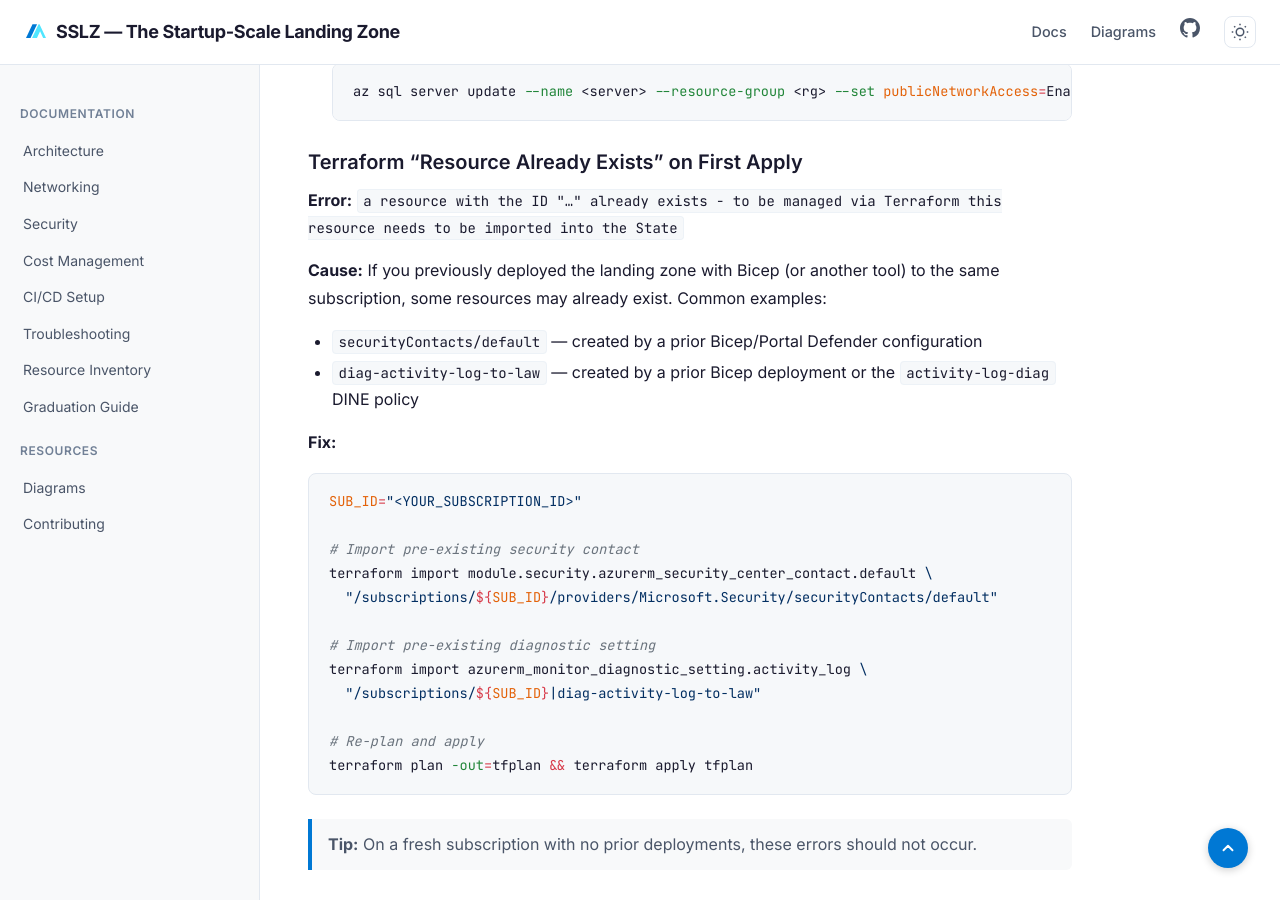
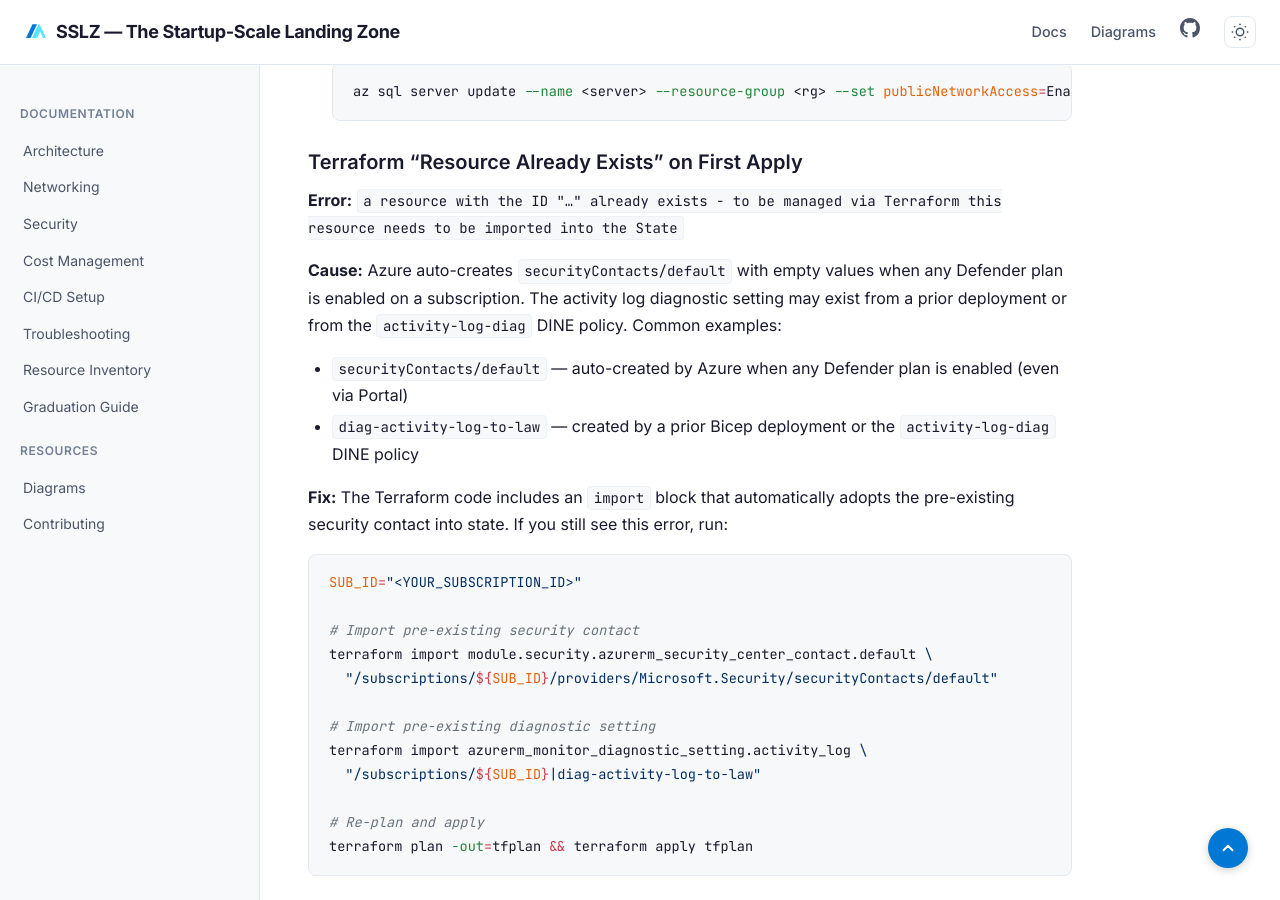
Before and after one commit to ricmmartins/sslz, a Jekyll site: the page built from docs/troubleshooting.md, in a window 1280 px wide and 900 px high, scrolled down 3258 px. Built offline with Jekyll 4.4.1, drawn with Linux system fonts in a browser that asks for light colours.

Commit message:
fix: auto-import pre-existing securityContacts/default on first apply
Azure auto-creates securityContacts/default with empty values when any
Defender plan is enabled. Added Terraform import block to automatically
adopt it into state, preventing 'resource already exists' errors on
first apply.

Also updated troubleshooting docs to reflect this is Azure default
behavior, not just a leftover from prior deployments.

````diff
--- a/docs/troubleshooting.md
+++ b/docs/troubleshooting.md
@@ -124,12 +124,12 @@
 
 **Error:** `a resource with the ID "…" already exists - to be managed via Terraform this resource needs to be imported into the State`
 
-**Cause:** If you previously deployed the landing zone with Bicep (or another tool) to the same subscription, some resources may already exist. Common examples:
+**Cause:** Azure auto-creates `securityContacts/default` with empty values when any Defender plan is enabled on a subscription. The activity log diagnostic setting may exist from a prior deployment or from the `activity-log-diag` DINE policy. Common examples:
 
-- `securityContacts/default` — created by a prior Bicep/Portal Defender configuration
+- `securityContacts/default` — auto-created by Azure when any Defender plan is enabled (even via Portal)
 - `diag-activity-log-to-law` — created by a prior Bicep deployment or the `activity-log-diag` DINE policy
 
-**Fix:**
+**Fix:** The Terraform code includes an `import` block that automatically adopts the pre-existing security contact into state. If you still see this error, run:
 ```bash
 SUB_ID="<YOUR_SUBSCRIPTION_ID>"
 
````
Also changed, not shown: 3 other files.
